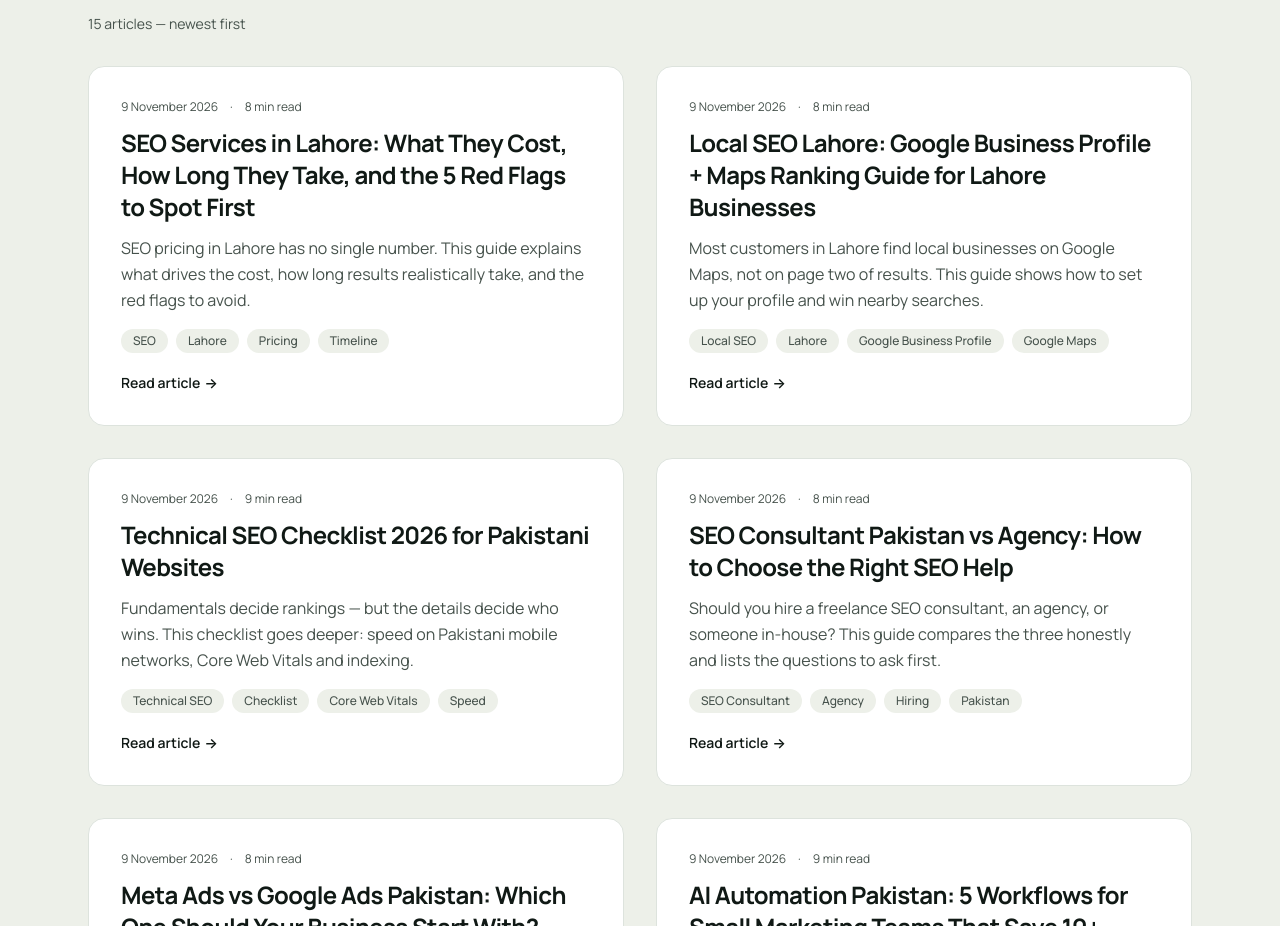
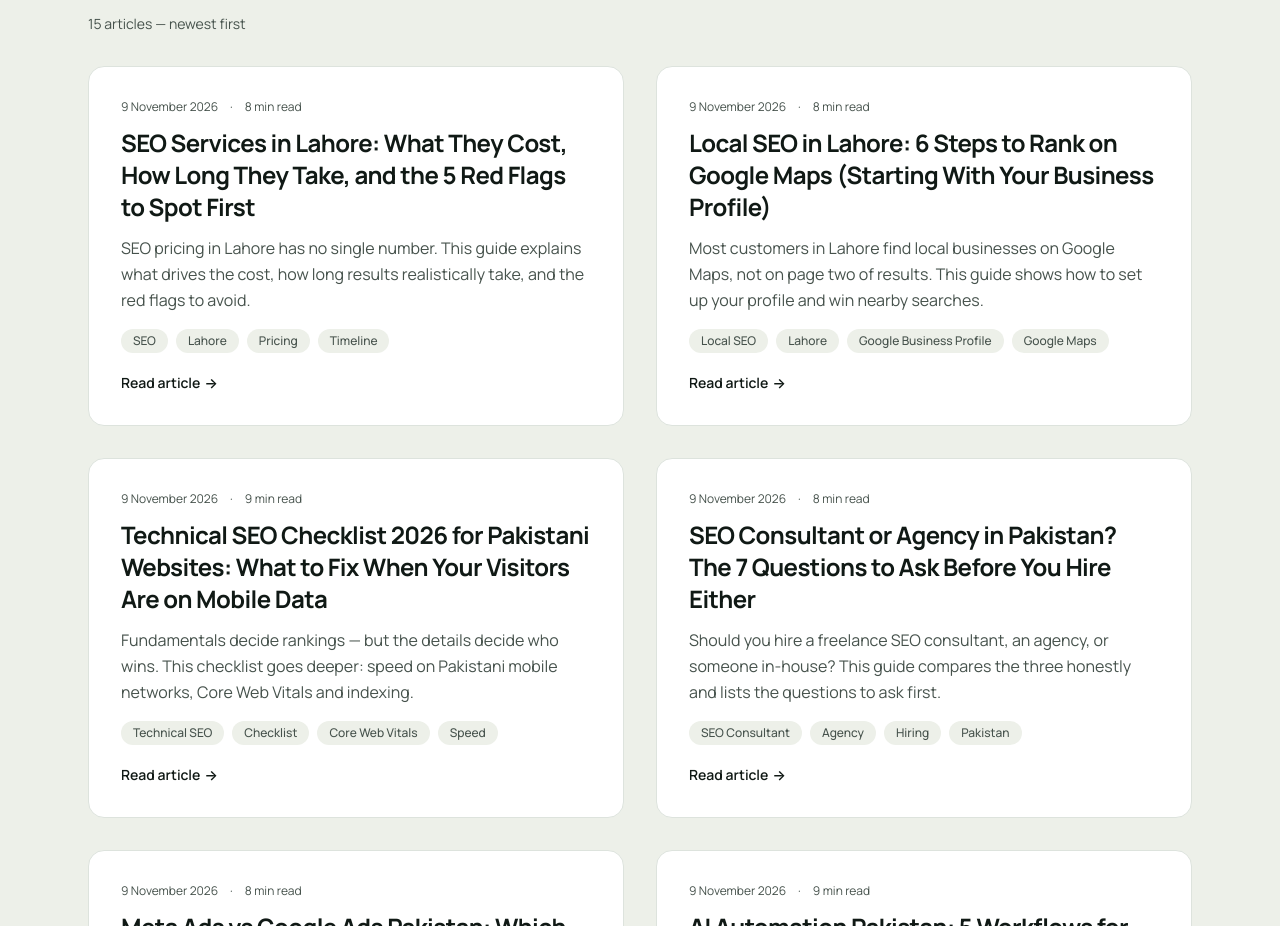
Before and after one commit to bodycartoon0111-netizen/abdul-rehman-portfolio, a Next.js app: page /blog in a window 1280 px wide. Shown: the part 1164-2090 px from the top of the page. Built offline with nearby package versions, Linux system fonts and the light colour scheme; no server answers.

Commit message:
Update blog headlines 4-6

```diff
--- a/data/blog.ts
+++ b/data/blog.ts
@@ -302,7 +302,7 @@ export const blogPosts: BlogPost[] = [
   {
     slug: "local-seo-lahore-google-business-profile-guide",
     image: "/images/blog/blog-local-seo-lahore-google-business-profile-guide.jpg",
-    title: "Local SEO Lahore: Google Business Profile + Maps Ranking Guide for Lahore Businesses",
+    title: "Local SEO in Lahore: 6 Steps to Rank on Google Maps (Starting With Your Business Profile)",
     excerpt:
       "Most customers in Lahore find local businesses on Google Maps, not on page two of results. This guide shows how to set up your profile and win nearby searches.",
     publishedAt: "2026-11-09",
@@ -409,7 +409,7 @@ export const blogPosts: BlogPost[] = [
   {
 slug: "technical-seo-checklist-2026-pakistani-websites",
     image: "/images/blog/blog-technical-seo-checklist-2026-pakistani-websites.jpg",
-title: "Technical SEO Checklist 2026 for Pakistani Websites",
+title: "Technical SEO Checklist 2026 for Pakistani Websites: What to Fix When Your Visitors Are on Mobile Data",
 excerpt:
 "Fundamentals decide rankings — but the details decide who wins. This checklist goes deeper: speed on Pakistani mobile networks, Core Web Vitals and indexing.",
 publishedAt: "2026-11-09",
@@ -508,7 +508,7 @@ paragraphs: [
 {
 slug: "choose-seo-consultant-pakistan-vs-agency",
     image: "/images/blog/blog-choose-seo-consultant-pakistan-vs-agency.jpg",
-title: "SEO Consultant Pakistan vs Agency: How to Choose the Right SEO Help",
+title: "SEO Consultant or Agency in Pakistan? The 7 Questions to Ask Before You Hire Either",
 excerpt:
 "Should you hire a freelance SEO consultant, an agency, or someone in-house? This guide compares the three honestly and lists the questions to ask first.",
 publishedAt: "2026-11-09",
```
